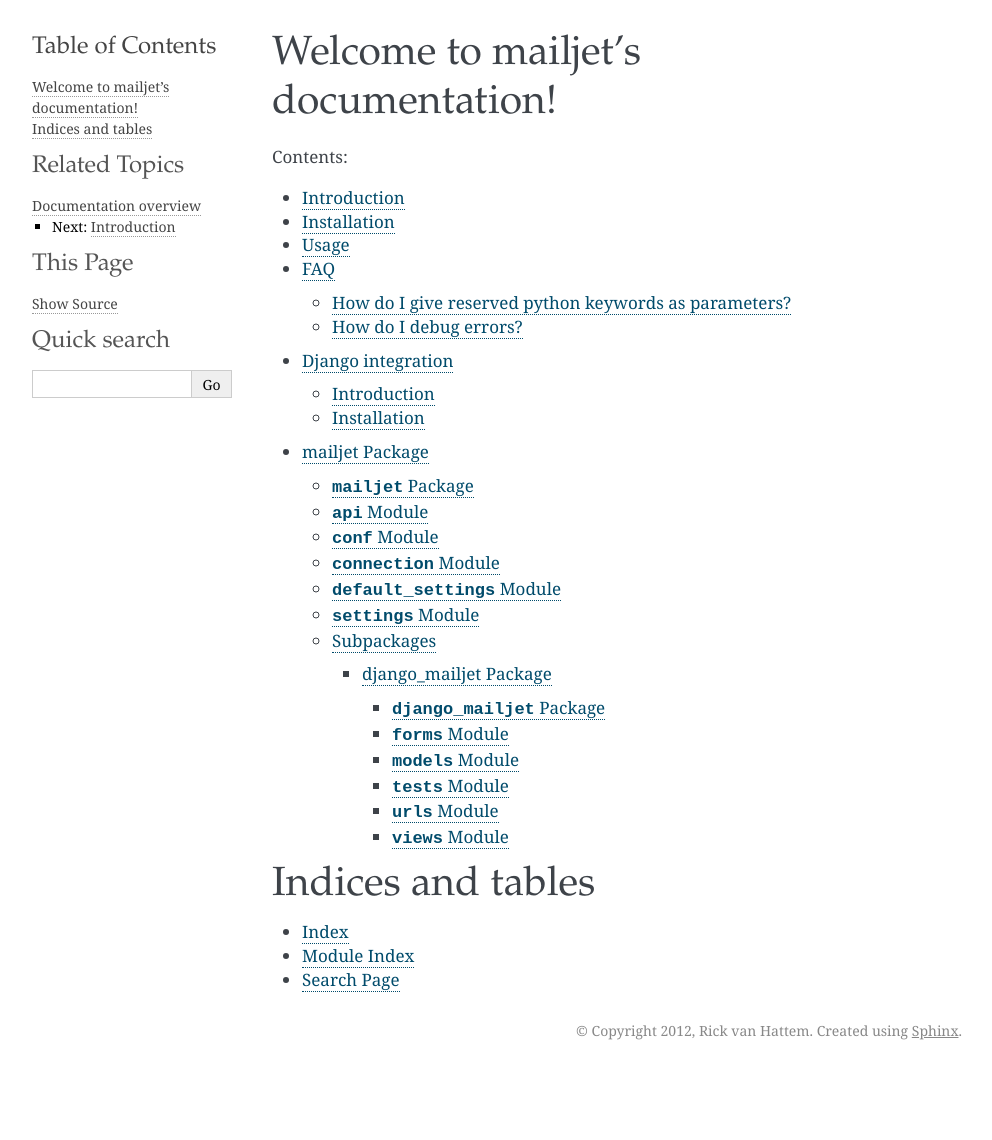
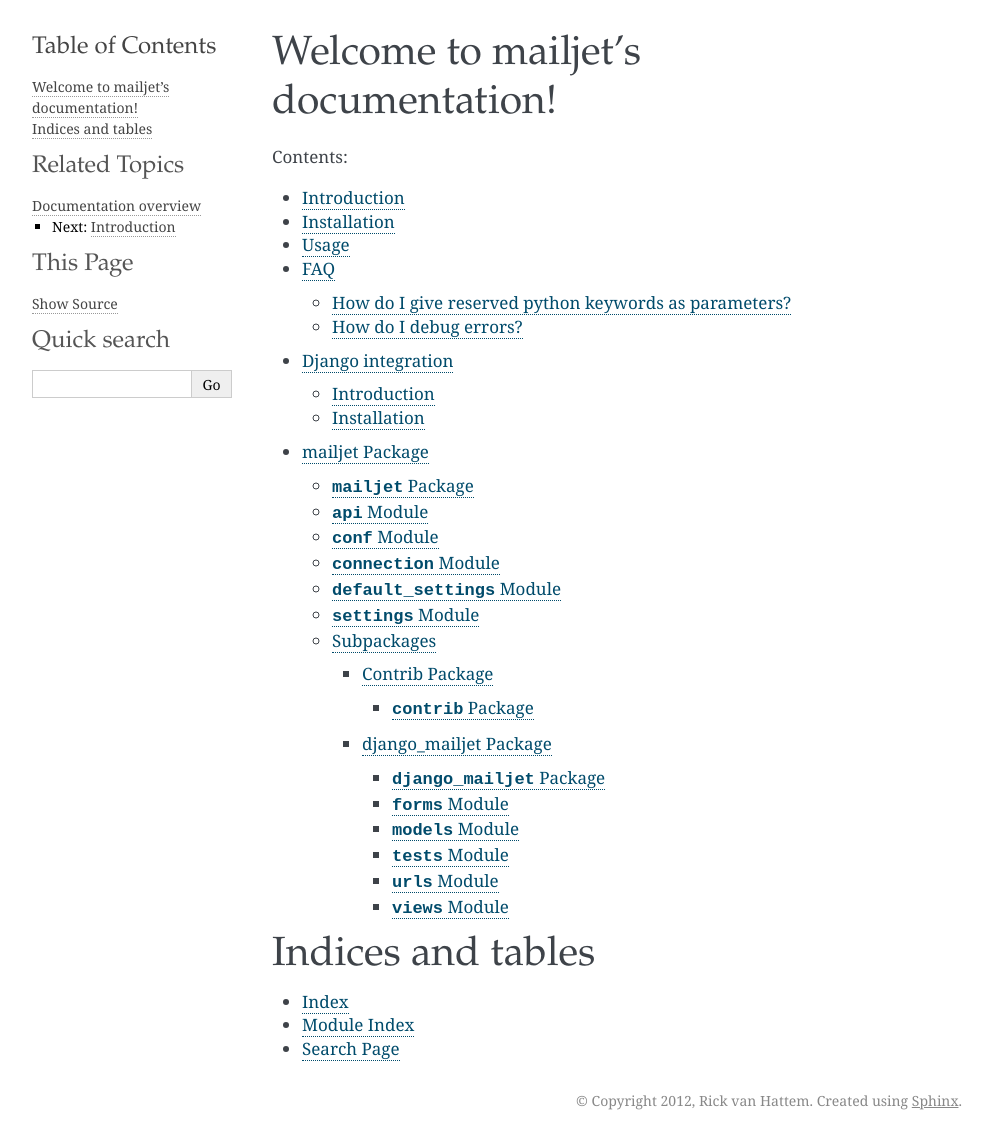
Before and after one commit to wolph/mailjet, a Sphinx documentation site: the page built from docs/index.rst, in a window 1280 px wide. Shown: the whole page, without its empty margins (148-1140 px from the left). Built offline with Sphinx 7.4.7, drawn with Linux system fonts in a browser that asks for light colours; before the commit the page ends 1070 px from its top, so only the background shows below that.

Commit message:
added extra documentation

```diff
--- /dev/null
+++ b/docs/mailjet.contrib.rst
@@ -0,0 +1,10 @@
+Contrib Package
+======================
+
+:mod:`contrib` Package
+-----------------------------
+
+.. automodule:: mailjet.contrib
+    :members:
+    :undoc-members:
+    :show-inheritance:
--- a/docs/mailjet.rst
+++ b/docs/mailjet.rst
@@ -54,4 +54,5 @@ Subpackages
 
 .. toctree::
 
+    mailjet.contrib
     mailjet.contrib.django_mailjet
```
Also changed, not shown: 1 other file.
